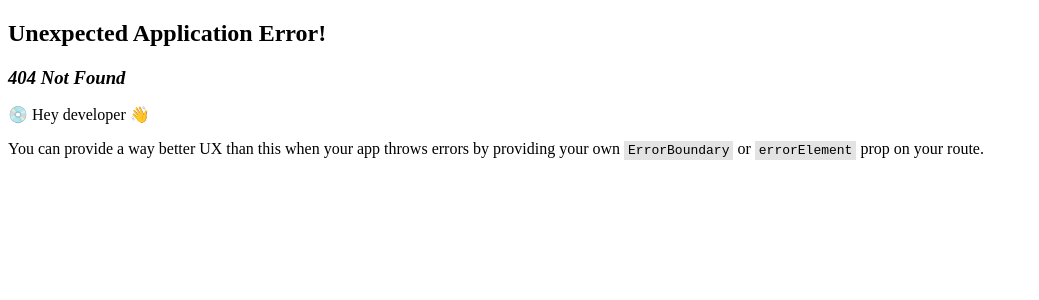
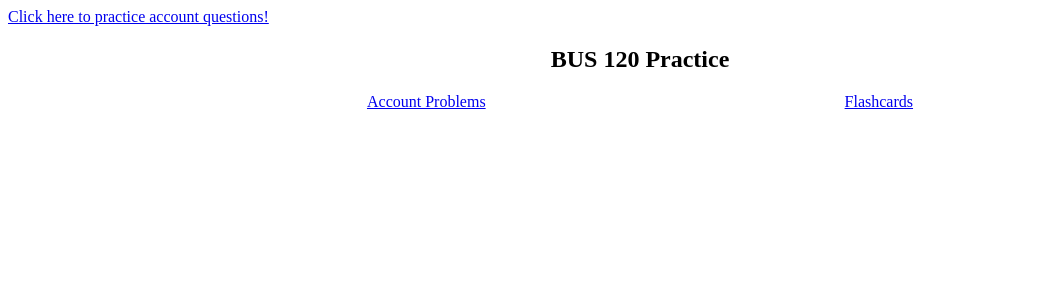
Before and after one commit to pakuhn93/financial-accounting-quiz, a React (Vite) app: page /practice in a window 1280 px wide. Before the commit this address had no page. Shown: the top 300 px of the page, without its empty margins (0-1039 px from the left). Built offline with nearby package versions, Linux system fonts and the light colour scheme.

Commit message:
polished up the UI a little bit and added more links

```diff
--- a/index.html
+++ b/index.html
@@ -4,7 +4,7 @@
     <meta charset="UTF-8" />
     <link rel="icon" type="image/svg+xml" href="/vite.svg" />
     <meta name="viewport" content="width=device-width, initial-scale=1.0" />
-    <title>Accounting Practice</title>
+    <title>BUS 120 Practice</title>
   </head>
   <body>
     <div id="root"></div>
--- a/src/Pages/Home/Home.jsx
+++ b/src/Pages/Home/Home.jsx
@@ -1,7 +1,7 @@
 export default function Home(){
     return (
         <>
-            <h1>Welcome Home.</h1>
+            <h1>Homepage</h1>
         </>
     );
 }
--- /dev/null
+++ b/src/Pages/Practice/Practice.jsx
@@ -0,0 +1,14 @@
+import { Link } from "react-router-dom";
+import "./practice.css";
+
+export default function Practice(){
+    return (
+        <section id="sectionPractice">
+            <h1>BUS 120 Practice</h1>
+            <section id="linksPractice">
+                <Link to="/practice/accounts">Account Problems</Link>
+                <Link to="/practice/flashcards">Flashcards</Link>
+            </section>
+        </section>
+    );
+}
--- /dev/null
+++ b/src/Pages/Practice/practice.css
@@ -0,0 +1,8 @@
+#linksPractice {
+    display: flex;
+    justify-content: space-evenly;
+}
+
+h1 {
+    text-align: center;
+}
--- a/src/main.jsx
+++ b/src/main.jsx
@@ -7,6 +7,8 @@ import { createBrowserRouter, RouterProvider } from 'react-router-dom';
 import Home from './Pages/Home/Home.jsx';
 import Flashcards from './Pages/Flashcards/Flashcards.jsx';
 import Accounts from './Pages/Accounts/Accounts.jsx';
+import Practice from './Pages/Practice/Practice.jsx';
+
 import Test from './Pages/Test.jsx';
 
 // create the router (similar to express)
@@ -18,6 +20,10 @@ const router = createBrowserRouter([
       {
         index: true,
         element: <Home />
+      },
+      {
+        path: 'practice',
+        element: <Practice />
       },
       {
         path: 'practice/flashcards',
```
